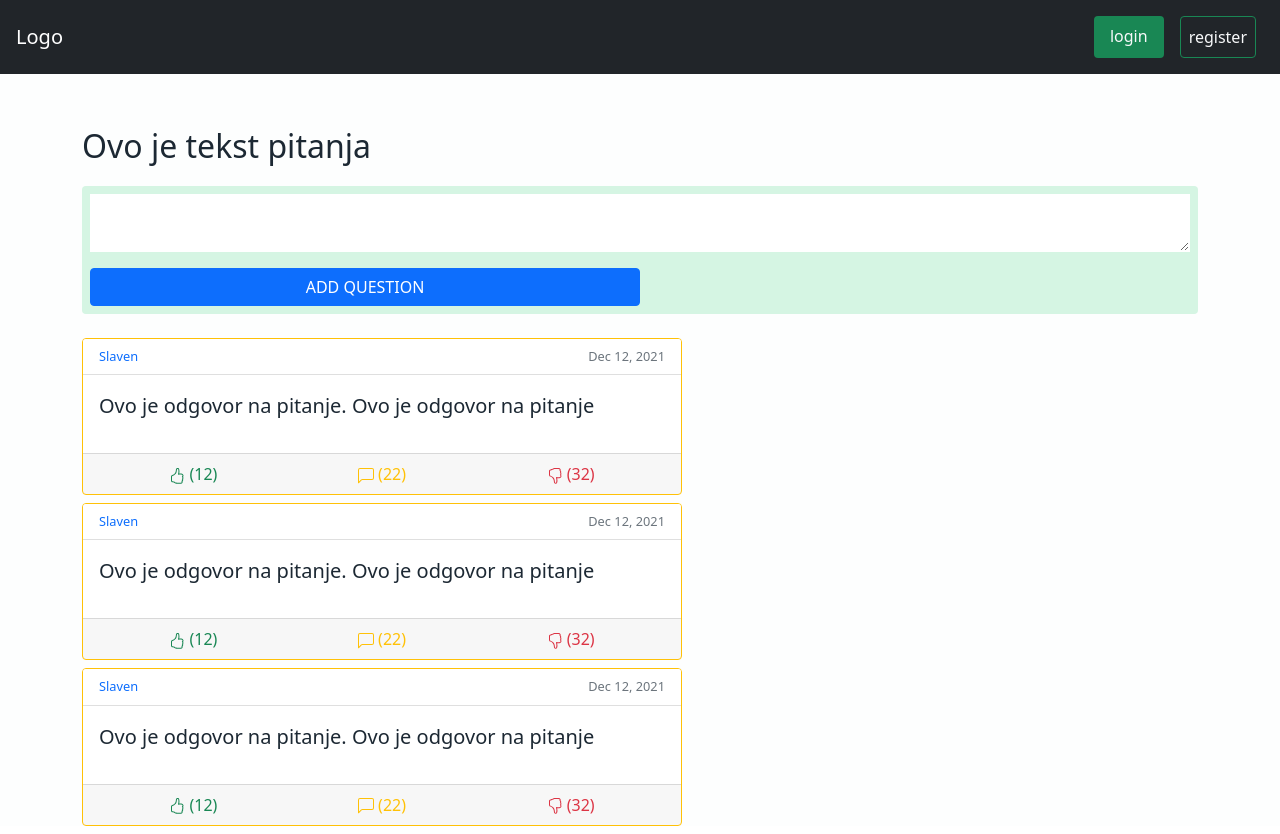
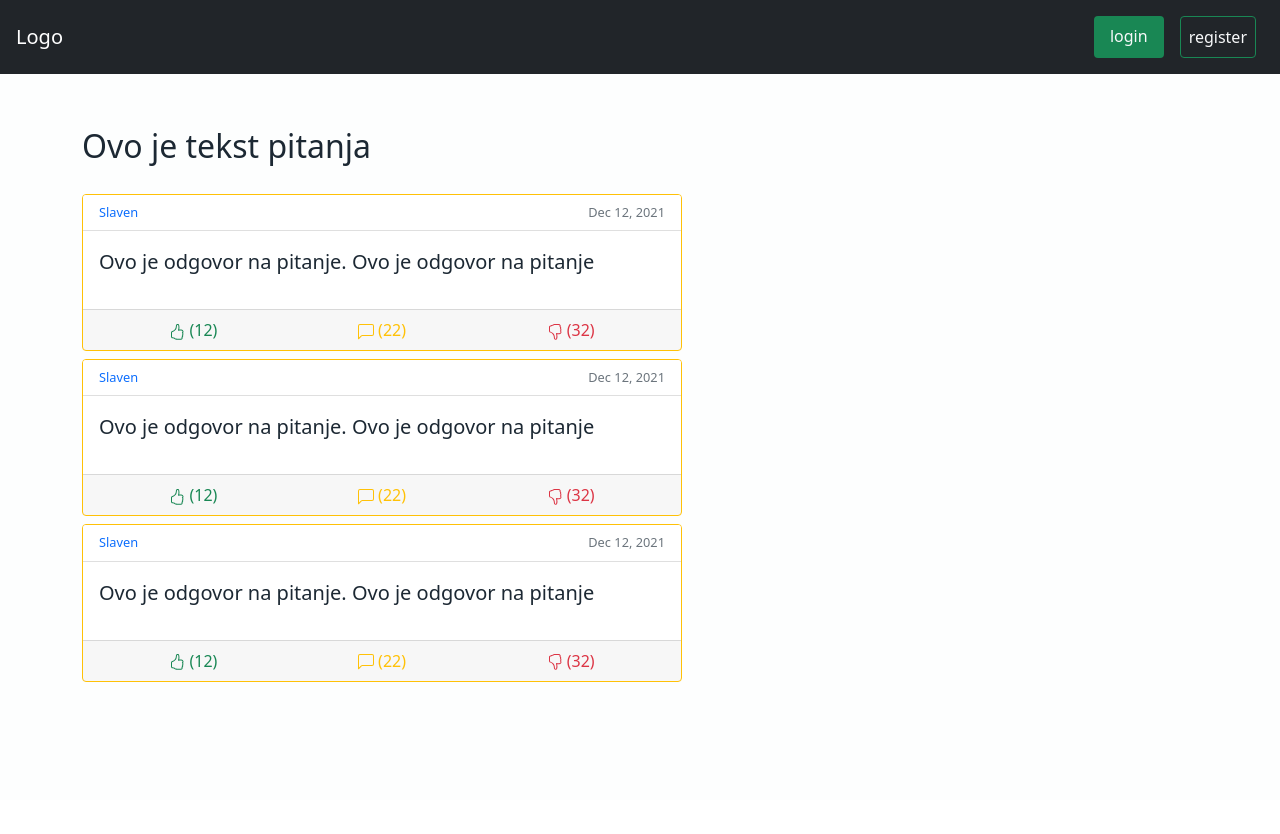
Before and after one commit to BSlaven/questions-and-answers, a React (Create React App) app: page /question in a window 1280 px wide. After the commit the page ends 800 px from the top, so only its background shows below. Built offline with nearby package versions, Linux system fonts and the light colour scheme; no server answers.

Commit message:
add form into question page

```diff
--- a/src/components/QaForm.js
+++ b/src/components/QaForm.js
@@ -33,7 +33,7 @@ const QaForm = ({ question, user }) => {
 
   return (
     <form
-      style={{backgroundColor: '#D5F5E3'}}
+      style={{backgroundColor: '#D5F5E3', maxWidth: '600px'}}
       onSubmit={submitQuestionHandler}
       className="col-12 d-flex rounded flex-column p-2 mb-4">
       <textarea
@@ -41,7 +41,7 @@ const QaForm = ({ question, user }) => {
         value={text || ''}
         onChange={inputHandler}
         type="text" />
-      <button className="col-sm-12 col-lg-6 btn btn-primary">ADD QUESTION</button>
+      <button style={{maxWidth: '200px'}} className="ms-auto col-sm-12 col-lg-6 btn btn-primary">ADD</button>
     </form>
   )
 }
--- a/src/pages/QuestionPage.js
+++ b/src/pages/QuestionPage.js
@@ -1,13 +1,18 @@
+import { useSelector } from 'react-redux';
+
 import Answer from '../components/Answer';
 import QaForm from '../components/QaForm';
 
 const QuestionPage = () => {
+
+  const userLoggedIn = useSelector(state => state.loggedIn)
+
   return (
     <div style={{ color: "#1C2833" }} className="container">
       <div className="row mt-5 col-sm-12 col-lg-8">
         <p className="fs-2 col-sm-12">Ovo je tekst pitanja</p>
       </div>
-      <QaForm />
+      {userLoggedIn && <QaForm />}
       <div style={{maxWidth: '600px'}} className="mt-2">
         <Answer />
         <Answer />
```
Also changed, not shown: src/components/Questions.js (line endings or trailing spaces).
